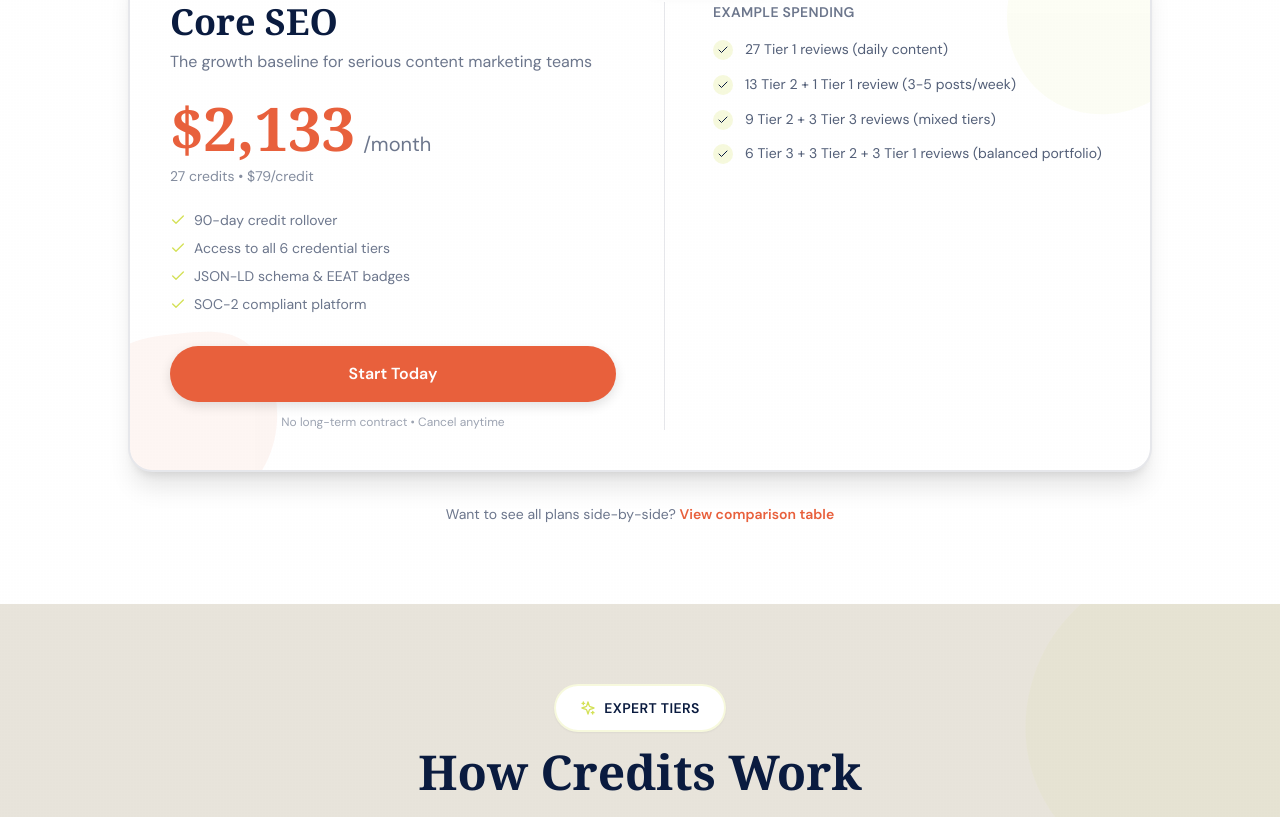
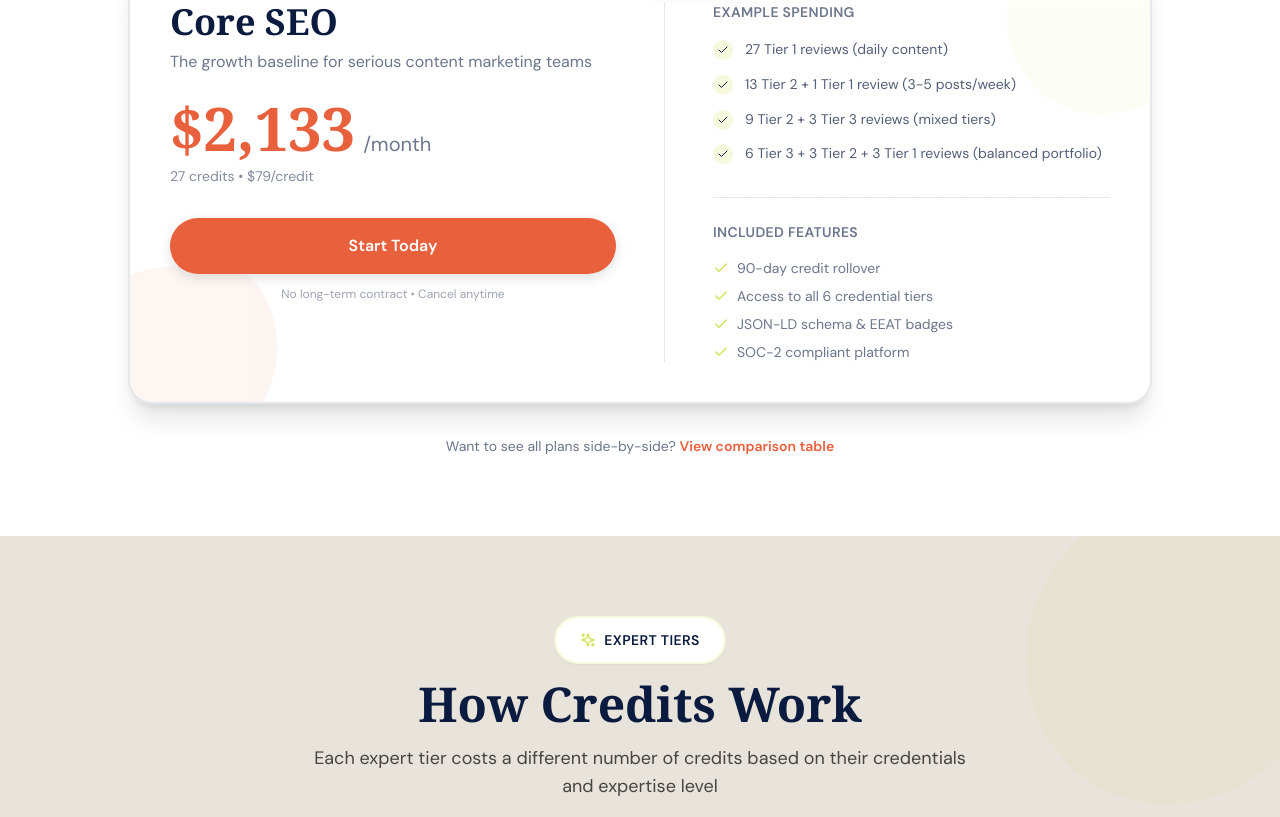
Before and after one commit to owenwcertrev/web-redesign, a Next.js app: page /pricing in a window 1280 px wide. Shown: the part 1004-1821 px from the top of the page. Built offline with nearby package versions, Linux system fonts and the light colour scheme.

Commit message:
Move features list to right column of pricing card

```diff
--- a/components/PricingCard.tsx
+++ b/components/PricingCard.tsx
@@ -73,7 +73,7 @@ export default function PricingCard({ tier }: PricingCardProps) {
               <p className="text-navy/60 mb-6">{tier.description}</p>
 
               {/* Price */}
-              <div className="mb-6">
+              <div className="mb-8">
                 <div className="flex items-baseline gap-2">
                   <span className="text-5xl md:text-6xl font-bold text-coral font-serif">
                     ${tier.price.toLocaleString()}
@@ -83,26 +83,6 @@ export default function PricingCard({ tier }: PricingCardProps) {
                 <p className="text-sm text-navy/50 mt-2">
                   {tier.credits} credits • ${tier.pricePerCredit}/credit
                 </p>
-              </div>
-
-              {/* Features */}
-              <div className="space-y-2 mb-8">
-                <div className="flex items-center gap-2 text-sm text-navy/60">
-                  <Check className="w-4 h-4 text-lime" />
-                  <span>90-day credit rollover</span>
-                </div>
-                <div className="flex items-center gap-2 text-sm text-navy/60">
-                  <Check className="w-4 h-4 text-lime" />
-                  <span>Access to all 6 credential tiers</span>
-                </div>
-                <div className="flex items-center gap-2 text-sm text-navy/60">
-                  <Check className="w-4 h-4 text-lime" />
-                  <span>JSON-LD schema & EEAT badges</span>
-                </div>
-                <div className="flex items-center gap-2 text-sm text-navy/60">
-                  <Check className="w-4 h-4 text-lime" />
-                  <span>SOC-2 compliant platform</span>
-                </div>
               </div>
 
               {/* CTA Button */}
@@ -120,12 +100,12 @@ export default function PricingCard({ tier }: PricingCardProps) {
               </p>
             </div>
 
-            {/* Right Column: Example spending scenarios */}
+            {/* Right Column: Example spending scenarios & Features */}
             <div className="lg:border-l lg:border-navy/10 lg:pl-12">
               <p className="text-sm font-semibold text-navy/60 uppercase tracking-wide mb-4">
                 Example Spending
               </p>
-              <div className="space-y-3">
+              <div className="space-y-3 mb-8">
                 {tier.examples.map((example, idx) => (
                   <motion.div
                     key={idx}
@@ -141,6 +121,31 @@ export default function PricingCard({ tier }: PricingCardProps) {
                   </motion.div>
                 ))}
               </div>
+
+              {/* Features */}
+              <div className="pt-6 border-t border-navy/10">
+                <p className="text-sm font-semibold text-navy/60 uppercase tracking-wide mb-4">
+                  Included Features
+                </p>
+                <div className="space-y-2">
+                  <div className="flex items-center gap-2 text-sm text-navy/60">
+                    <Check className="w-4 h-4 text-lime" />
+                    <span>90-day credit rollover</span>
+                  </div>
+                  <div className="flex items-center gap-2 text-sm text-navy/60">
+                    <Check className="w-4 h-4 text-lime" />
+                    <span>Access to all 6 credential tiers</span>
+                  </div>
+                  <div className="flex items-center gap-2 text-sm text-navy/60">
+                    <Check className="w-4 h-4 text-lime" />
+                    <span>JSON-LD schema & EEAT badges</span>
+                  </div>
+                  <div className="flex items-center gap-2 text-sm text-navy/60">
+                    <Check className="w-4 h-4 text-lime" />
+                    <span>SOC-2 compliant platform</span>
+                  </div>
+                </div>
+              </div>
             </div>
           </div>
         </div>
```
